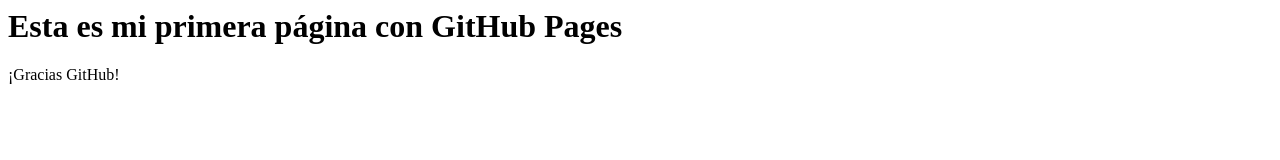
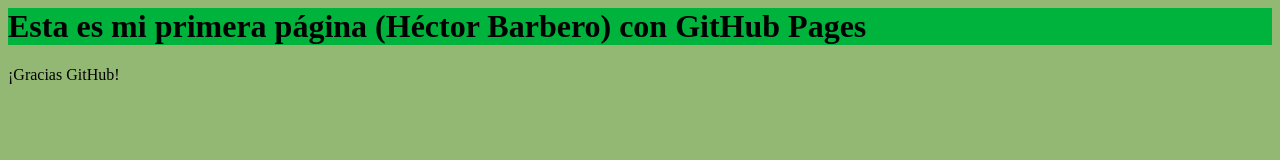
Before and after one commit to hectoruser/my1strepo, a plain HTML site: page index.html in a window 1280 px wide. Drawn offline with Linux system fonts and the light colour scheme.

Commit message:
Actualización con algo de color
Hago una pequeña personalización sobre el archivo de la actividad

```diff
--- a/index.html
+++ b/index.html
@@ -1,4 +1,19 @@
 <html>
-<h1> Esta es mi primera página con GitHub Pages </h1>
+<head>
+<style>
+body {
+    background-color: #93B874;
+}
+h1 {
+    background-color: #00b33c;
+}
+p {
+    background-color: #FFFFFF);
+}
+</style>
+</head>
+<body>
+  <h1> Esta es mi primera página (Héctor Barbero) con GitHub Pages </h1>
 <p>¡Gracias GitHub!</p>
+  </body>
 </html>
```
